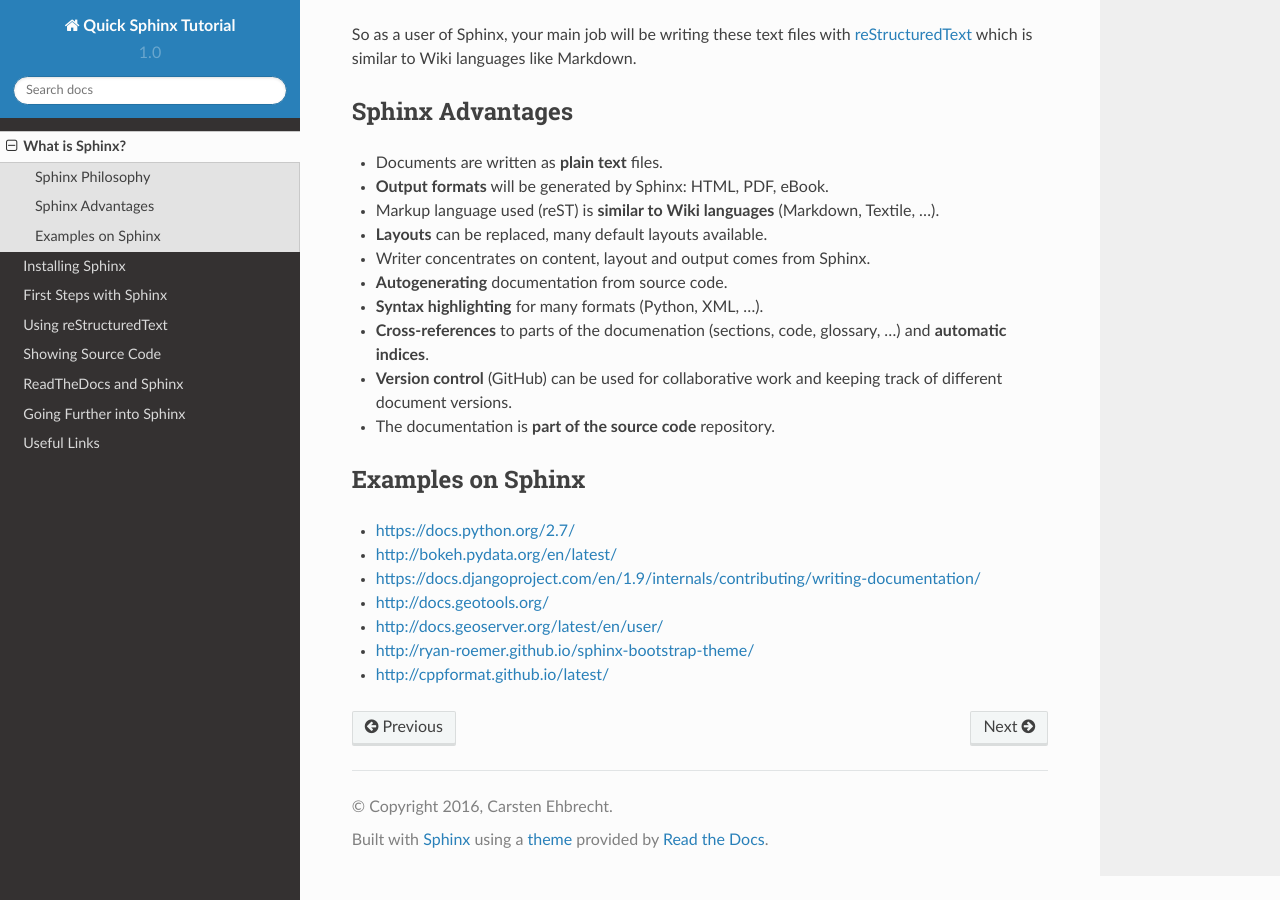
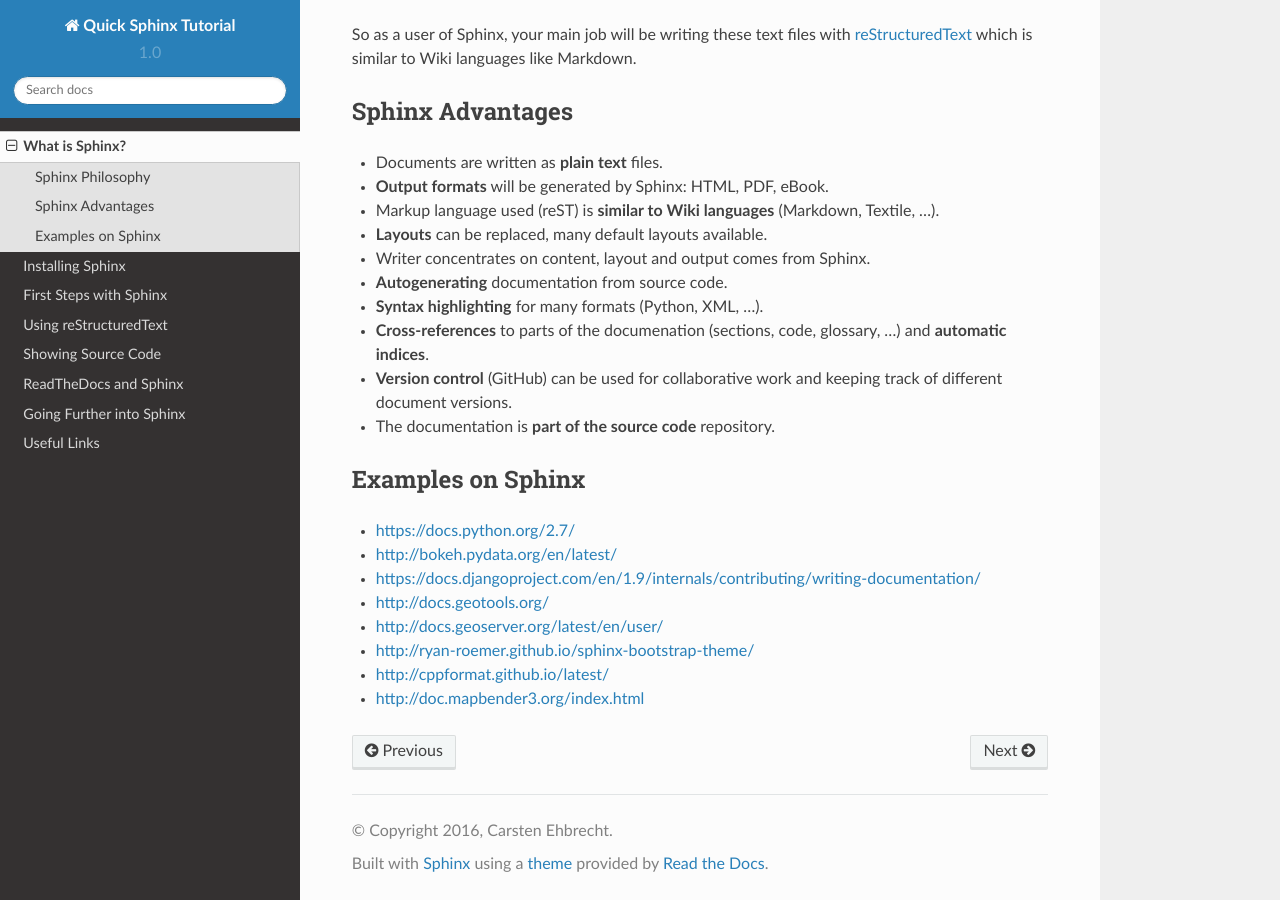
Before and after one commit to cehbrecht/quick-sphinx-tutorial, a Sphinx documentation site: the page built from docs/source/intro.rst, in a window 1280 px wide and 900 px high, scrolled down 577 px. Built offline with Sphinx 7.4.7 and the Read the Docs theme 2.0.0, drawn with Linux system fonts in a browser that asks for light colours; part of the change alters nothing that is shown.

Commit message:
added mapbender link

```diff
--- a/docs/source/intro.rst
+++ b/docs/source/intro.rst
@@ -52,3 +52,4 @@ Examples on Sphinx
 * http://docs.geoserver.org/latest/en/user/
 * http://ryan-roemer.github.io/sphinx-bootstrap-theme/
 * http://cppformat.github.io/latest/
+* http://doc.mapbender3.org/index.html
```
